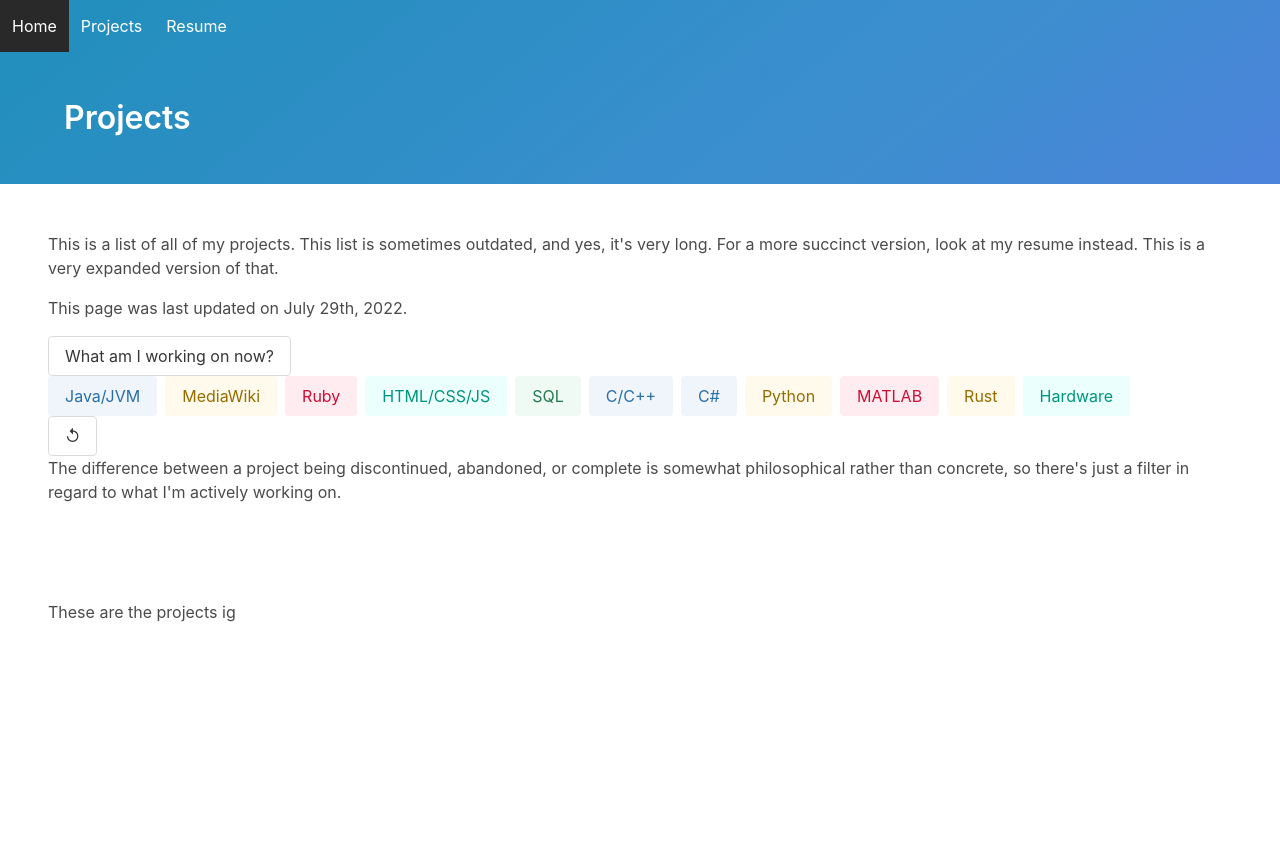
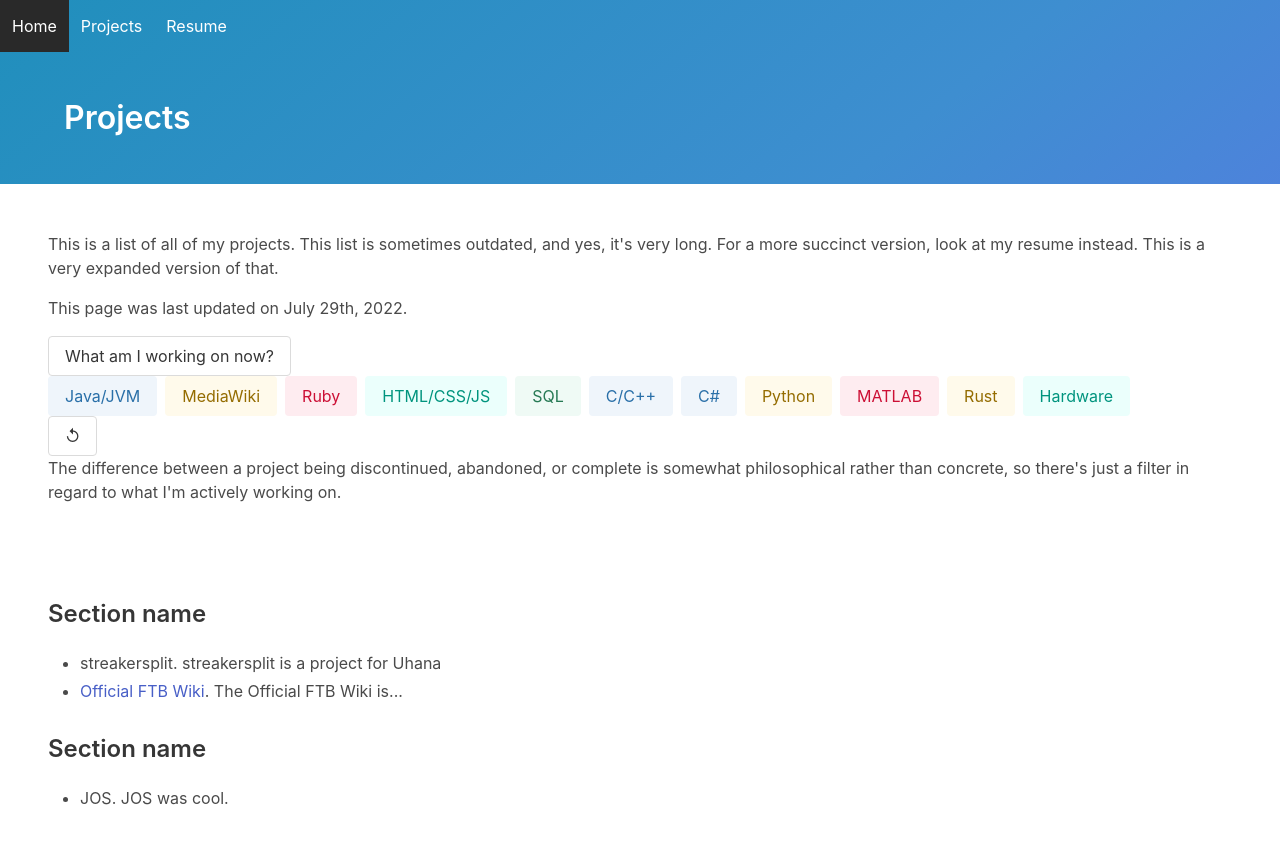
Before and after one commit to eric-unc/eric-unc.github.io, a Nuxt app: page /projects in a window 1280 px wide. Shown: the top 844 px of the page. Before the commit the page ends 800 px from the top, so only its background shows below. Built offline with nearby package versions, Linux system fonts and the light colour scheme.

Commit message:
this is arguably one way of doing things

```diff
--- a/pages/projects.vue
+++ b/pages/projects.vue
@@ -38,27 +38,89 @@
     </section>
     <section class="section">
       <div class="content">
-        {{ projects }}
+        <span v-html="projects"></span>
       </div>
     </section>
   </div>
 </template>
 
 <script>
-function makeProjects() {
-  return "These are the projects ig";
+const projects = [
+  {
+    name: "streakersplit",
+    sect: "Main projects",
+    status: 'inactive',
+    langs: ['java'],
+    desc: "streakersplit is a project for Uhana"
+  },
+  {
+    name: "Official FTB Wiki",
+    link: "https://ftb.fandom.com/wiki/FTB_Wiki",
+    sect: "Main projects",
+    status: 'active',
+    langs: ['mediawiki, web'],
+    desc: "The Official FTB Wiki is..."
+  },
+  {
+    name: "JOS",
+    sect: "2022",
+    status: 'inactive',
+    langs: ['c'],
+    desc: "JOS was cool."
+  }
+]
+
+function makeProjects(filter) {
+  let ret = ""
+
+
+  let sections = []
+  projects.forEach(project => {
+    switch (filter) {
+      case "active":
+        if (project.status !== "active") return;
+        break;
+      case "none":
+        break;
+      default:
+        if (!project.langs.includes(filter)) return;
+        break;
+    }
+
+    if (!sections.includes(project.sect)) {
+      if (sections.length !== 0) ret += "</ul>"
+      ret += "<h3 class=\"subtitle\">Section name</h3>"
+      ret += "<ul>"
+
+      sections.push(project.sect)
+    }
+
+    ret += "<li class=\""
+    ret += project.status === 'active' ? 'proj-active ' : 'proj-inactive '
+    project.langs.forEach(lang => ret += 'proj-' + lang + ' ')
+    ret += "\">"
+    ret += project.link ? "<a href=\"" + project.link + "\">" + project.name + "</a>" : project.name
+    ret += ". " + project.desc
+    ret += "</li>"
+  })
+
+  ret += "</ul>"
+
+  return ret
 }
 
 export default {
   data() {
     return {
-      projects: makeProjects()
+      filter: "none",
+      projects: makeProjects("none")
     }
   },
 
   methods: {
-    filterJava() {
-
+    filterProj(lang) {
+      this.filter = lang;
+      this.projects = makeProjects(this.filter);
     }
   }
 }
```
